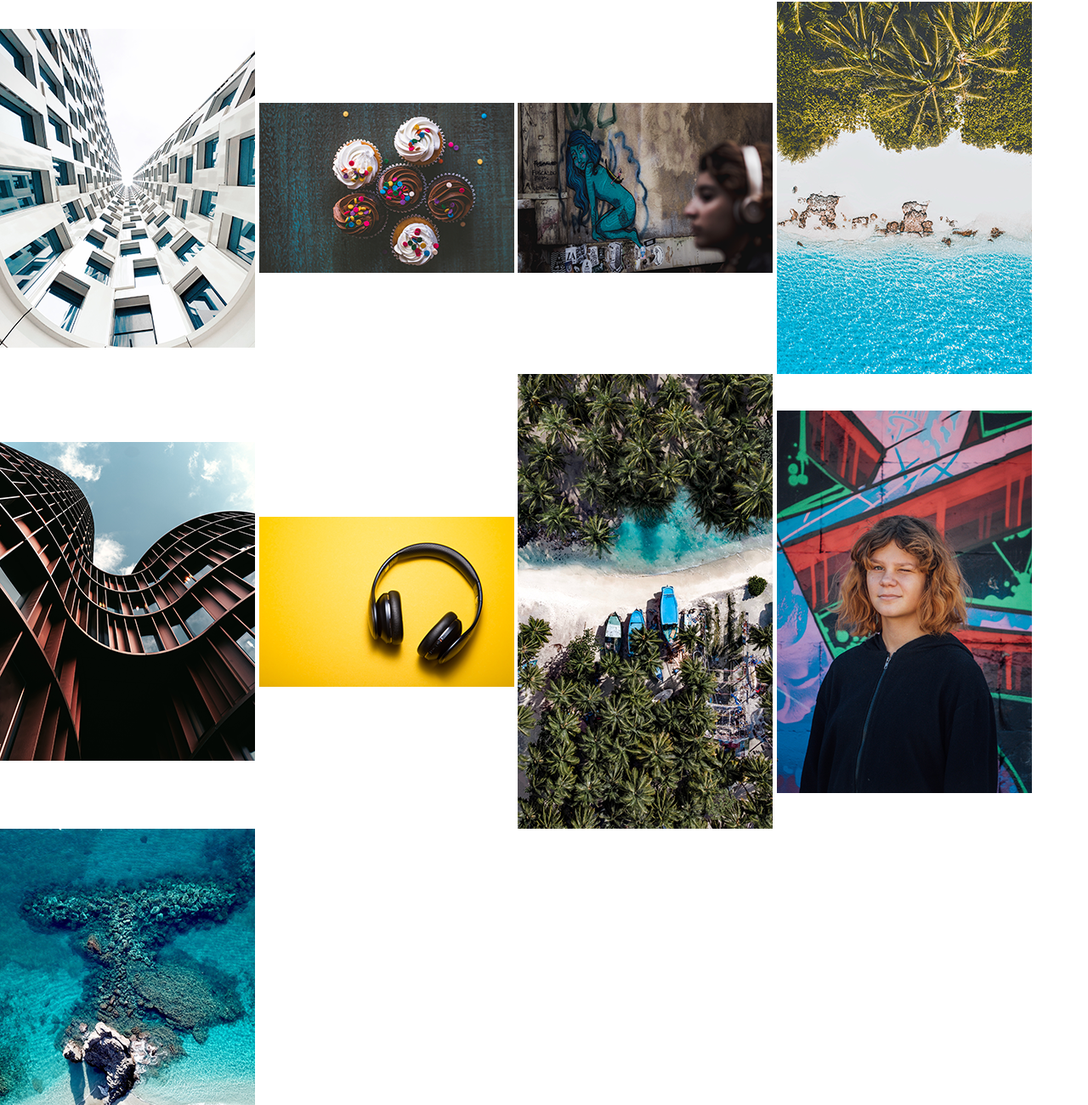
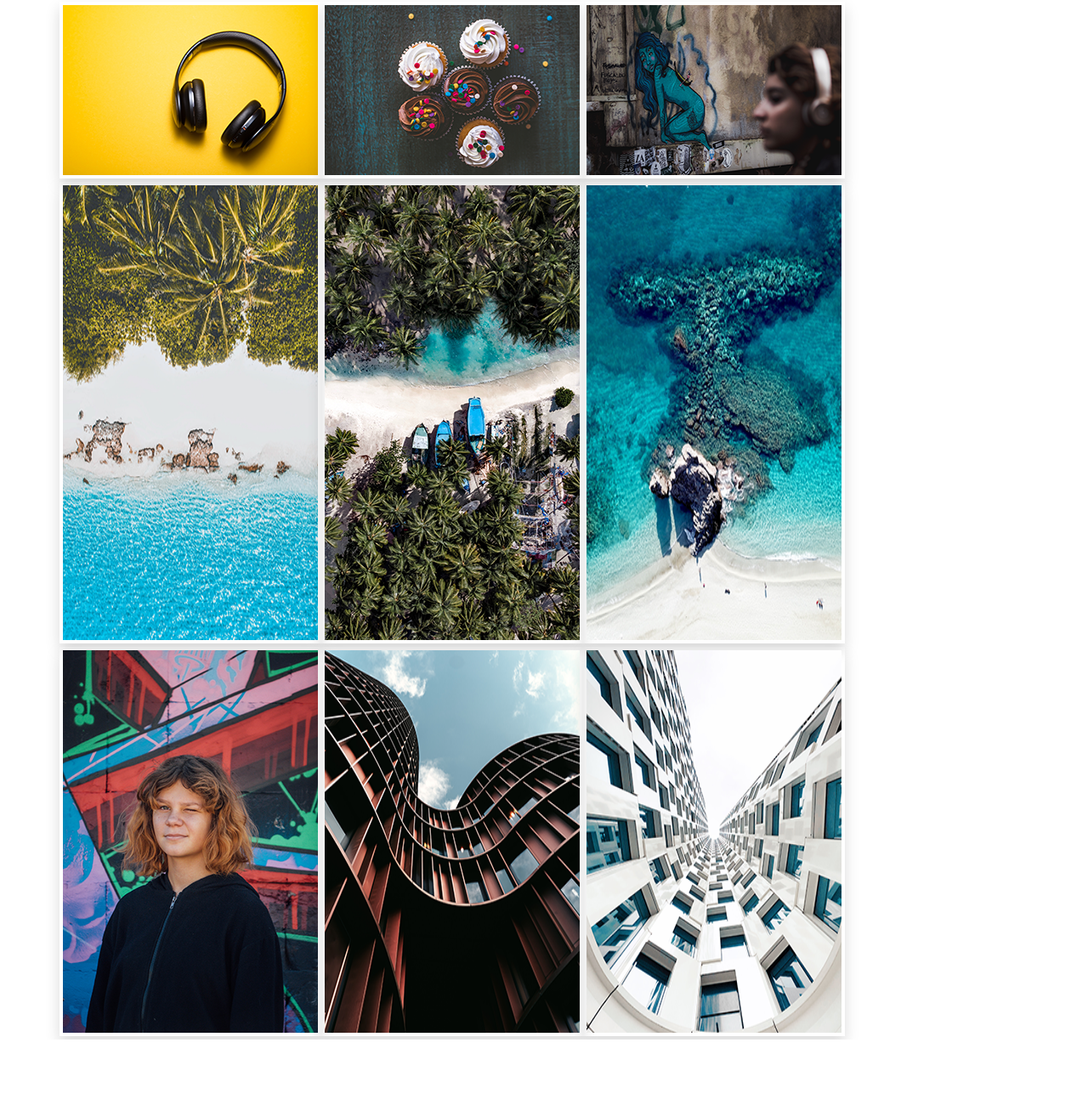
Before and after one commit to siarraprice/m2-hw2-price-siarra, a plain HTML site: page index.html in a window 1280 px wide. Shown: the part 54-1354 px from the top of the page at 85% size. After the commit the page ends 1277 px from the top, so only its background shows below. Drawn offline with nearby package versions, Linux system fonts and the light colour scheme.

Commit message:
Organize images in grid and add shadows to each image

```diff
--- a/index.html
+++ b/index.html
@@ -12,18 +12,26 @@
     <title>M2 HW2 | Siarra Price</title>
   </head>
   <body>
-    <h1>Hello, world!</h1>
+    <h1>Bootstrap Practice</h1>
 
-    <main>
-      <img src="img/hw2-image1.png" title="Perspective Building 1" alt="Perspective Building 1">
-      <img src="img/hw2-image2.png" title="Cupcakes" alt="Cupcakes">
-      <img src="img/hw2-image3.png" title="Graffiti" alt="Graffiti">
-      <img src="img/hw2-image4.png" title="Ocean" alt="Ocean">
-      <img src="img/hw2-image5.png" title="Perspective Building 2" alt="Perspective Building 2">
-      <img src="img/hw2-image6.png" title="Headphones" alt="Headphones">
-      <img src="img/hw2-image7.png" title="Beach 1" alt="Beach 1">
-      <img src="img/hw2-image8.png" title="Portrait" alt="Portrait">
-      <img src="img/hw2-image9.png" title="Beach 2" alt="Beach 2">
+    <main class="container">
+      <div class="row">
+        <img src="img/hw2-image6.png" title="Headphones" alt="Headphones" class="shadow p-1 mb-1">
+        <img src="img/hw2-image2.png" title="Cupcakes" alt="Cupcakes" class="shadow p-1 mb-1">
+        <img src="img/hw2-image3.png" title="Graffiti" alt="Graffiti" class="shadow p-1 mb-1">
+      </div>
+
+      <div class="row">
+        <img src="img/hw2-image4.png" title="Ocean" alt="Ocean" class="shadow p-1 mb-1">
+        <img src="img/hw2-image7.png" title="Beach 1" alt="Beach 1" class="shadow p-1 mb-1">
+        <img src="img/hw2-image9.png" title="Beach 2" alt="Beach 2" class="shadow p-1 mb-1">
+      </div>
+
+      <div class="row">
+        <img src="img/hw2-image8.png" title="Portrait" alt="Portrait" class="shadow p-1 mb-1">
+        <img src="img/hw2-image5.png" title="Perspective Building 2" alt="Perspective Building 2" class="shadow p-1 mb-1">
+        <img src="img/hw2-image1.png" title="Perspective Building 1" alt="Perspective Building 1" class="shadow p-1 mb-1">
+      </div>
 
     </main>
 
```
